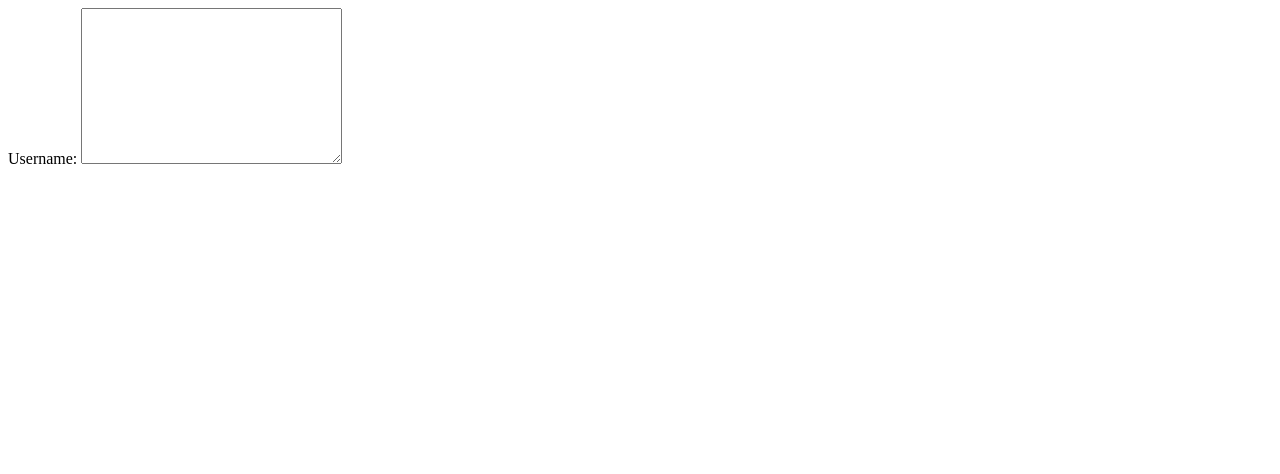
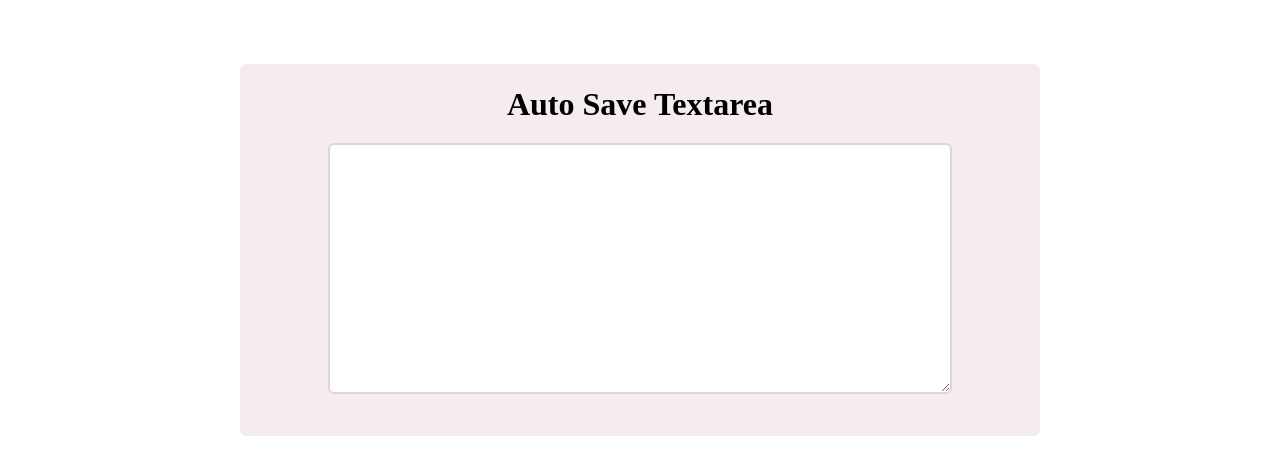
Before and after one commit to amanv3093/local-storage-project, a plain HTML site: page index.html in a window 1280 px wide. Drawn offline with Linux system fonts and the light colour scheme.

Commit message:
last commit

```diff
--- a/index.html
+++ b/index.html
@@ -3,12 +3,16 @@
 <head>
     <meta charset="UTF-8">
     <meta name="viewport" content="width=device-width, initial-scale=1.0">
-    <title>Document</title>
+    <title>Auto Save Textarea</title>
+    <link rel="stylesheet" href="./style.css">
 </head>
 <body>
-    <label for="username">Username:</label>
-    <textarea name="" id="username" cols="30" rows="10"></textarea>
-
+    <section>
+        <div class="box">
+    <label for="username"> Auto Save Textarea</label>
+    <textarea name="" id="username" cols="80" rows="50"></textarea>
+</div>
+</section>
     <script>
 
         let text = document.getElementById("username");
--- a/style.css
+++ b/style.css
@@ -0,0 +1,46 @@
+*{
+    margin: 0;
+    padding: 0;
+}
+label{
+font-size: 2em;
+font-weight: 600;
+padding-bottom: 20px;
+}
+textarea{
+    max-width: 45em;
+    max-height: 17em;
+    border: 2px solid #dfd5d5;
+    border-radius: 6px;
+    padding: 10px;
+
+}
+textarea:focus{
+    outline: none;
+}
+section{
+    display: flex;
+    flex-direction: column;
+    align-items: center;
+    justify-content: center;
+}
+.box{
+    display: flex;
+    flex-direction: column;
+    align-items: center;
+    justify-content: center;
+    background: #f5ecee;
+    width: 50em;
+    height: 22em;
+margin-top: 4rem;
+padding-bottom: 20px;
+border-radius: 6px;
+}
+@media screen and (max-width:768px) {
+    .box{
+        width: 95%;
+    }
+    textarea{
+        max-width:85%;
+    }
+}
```
